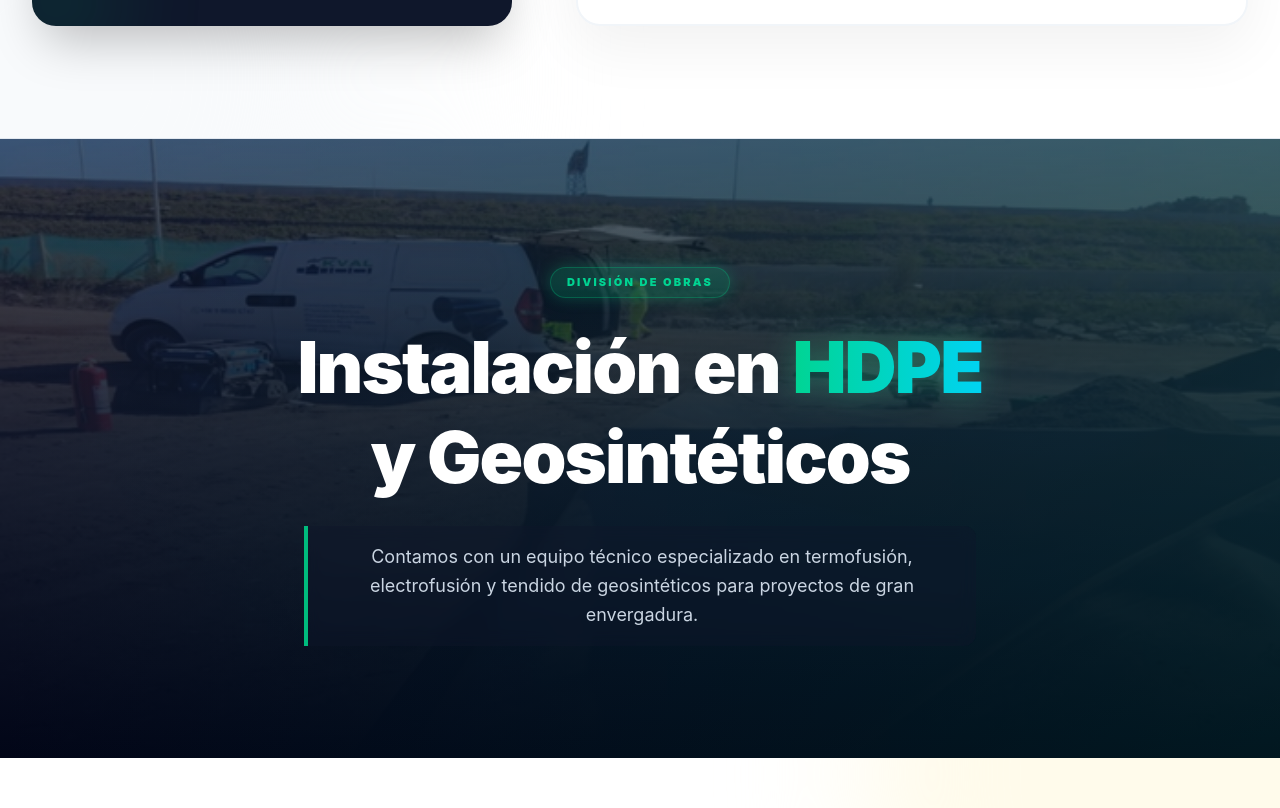
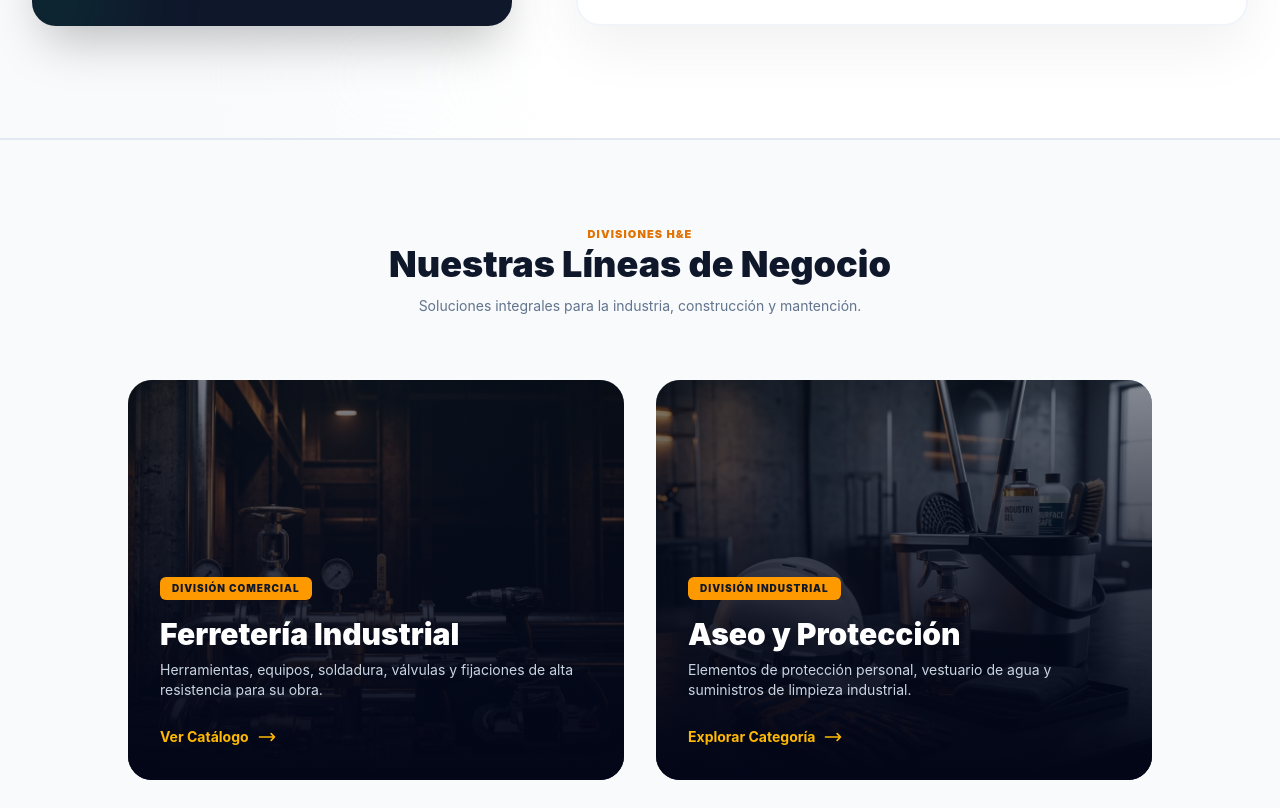
Before and after one commit to wisprice2/ferreteria-kval, a React (Vite) app: page / in a window 1280 px wide. Shown: the part 2252-3060 px from the top of the page. Built offline with nearby package versions, Linux system fonts and the light colour scheme.

Commit message:
feat: restaurar seccion Lineas de Negocio mostrando solo Ferreteria Industrial y Aseo y Proteccion

```diff
--- a/src/App.jsx
+++ b/src/App.jsx
@@ -443,6 +443,62 @@ export default function App() {
   );
 
   const renderInstallationView = () => null;
+
+  const renderHomeBusinessLines = () => (
+    <section id="lineas-negocio" className="py-20 bg-slate-50 border-y border-slate-200">
+      <div className="max-w-7xl mx-auto px-4 sm:px-6 lg:px-8">
+        <div className="text-center max-w-3xl mx-auto mb-16 space-y-3">
+          <span className="text-amber-600 text-[11px] uppercase tracking-widest font-black">Divisiones H&E</span>
+          <h2 className="text-3xl sm:text-4xl font-black text-slate-900">
+            Nuestras Líneas de Negocio
+          </h2>
+          <p className="text-slate-500 text-sm mt-2">Soluciones integrales para la industria, construcción y mantención.</p>
+        </div>
+
+        <div className="grid grid-cols-1 md:grid-cols-2 gap-8 max-w-5xl mx-auto">
+
+          {/* Card 1: Ferretería Industrial */}
+          <div
+            onClick={() => { setActiveCategory('Ferretería Industrial'); setCurrentView('catalog'); window.scrollTo(0,0); }}
+            className="group relative bg-slate-900 rounded-3xl overflow-hidden cursor-pointer hover:shadow-2xl transition-all h-[400px] flex flex-col justify-end p-8"
+          >
+            <div className="absolute inset-0 opacity-50 group-hover:opacity-70 transition-opacity duration-700">
+              <img src="/images/ferreteria_bg_hd.png" alt="Ferretería Industrial" className="w-full h-full object-cover group-hover:scale-105 transition-transform duration-700" />
+            </div>
+            <div className="absolute inset-0 bg-gradient-to-t from-slate-950 via-slate-950/60 to-transparent"></div>
+            <div className="relative z-10">
+              <span className="inline-block px-3 py-1 bg-amber-500 text-slate-900 text-[10px] font-black uppercase tracking-widest rounded-md mb-4">División Comercial</span>
+              <h3 className="text-3xl font-black text-white mb-2">Ferretería Industrial</h3>
+              <p className="text-slate-300 text-sm mb-6 max-w-md">Herramientas, equipos, soldadura, válvulas y fijaciones de alta resistencia para su obra.</p>
+              <div className="inline-flex items-center gap-2 text-amber-400 font-bold text-sm group-hover:gap-4 transition-all">
+                Ver Catálogo <svg className="w-5 h-5" fill="none" viewBox="0 0 24 24" stroke="currentColor" strokeWidth="2"><path strokeLinecap="round" strokeLinejoin="round" d="M17 8l4 4m0 0l-4 4m4-4H3" /></svg>
+              </div>
+            </div>
+          </div>
+
+          {/* Card 2: Aseo y Protección */}
+          <div
+            onClick={() => { setActiveCategory('Aseo y Protección'); setCurrentView('catalog'); window.scrollTo(0,0); }}
+            className="group relative bg-slate-900 rounded-3xl overflow-hidden cursor-pointer hover:shadow-2xl transition-all h-[400px] flex flex-col justify-end p-8"
+          >
+            <div className="absolute inset-0 opacity-50 group-hover:opacity-70 transition-opacity duration-700">
+              <img src="/images/aseo_bg_hd.png" alt="Aseo y Protección" className="w-full h-full object-cover group-hover:scale-105 transition-transform duration-700" />
+            </div>
+            <div className="absolute inset-0 bg-gradient-to-t from-slate-950 via-slate-950/60 to-transparent"></div>
+            <div className="relative z-10">
+              <span className="inline-block px-3 py-1 bg-amber-500 text-slate-900 text-[10px] font-black uppercase tracking-widest rounded-md mb-4">División Industrial</span>
+              <h3 className="text-3xl font-black text-white mb-2">Aseo y Protección</h3>
+              <p className="text-slate-300 text-sm mb-6 max-w-md">Elementos de protección personal, vestuario de agua y suministros de limpieza industrial.</p>
+              <div className="inline-flex items-center gap-2 text-amber-400 font-bold text-sm group-hover:gap-4 transition-all">
+                Explorar Categoría <svg className="w-5 h-5" fill="none" viewBox="0 0 24 24" stroke="currentColor" strokeWidth="2"><path strokeLinecap="round" strokeLinejoin="round" d="M17 8l4 4m0 0l-4 4m4-4H3" /></svg>
+              </div>
+            </div>
+          </div>
+
+        </div>
+      </div>
+    </section>
+  );
 
   return (
     <div className="min-h-screen bg-slate-50 text-slate-800 font-sans selection:bg-amber-500 selection:text-white overflow-x-hidden w-full">
@@ -864,6 +920,9 @@ export default function App() {
       </section>
 
 
+      {/* ═══════════ LÍNEAS DE NEGOCIO ═══════════ */}
+      {renderHomeBusinessLines()}
+
       {/* ═══════════ DIVISIÓN DE OBRAS: INSTALACIÓN EN HDPE Y GEOSINTÉTICOS ═══════════ */}
       <div id="servicios">
         <section className="relative pt-24 pb-20 lg:pt-32 lg:pb-28 bg-slate-950 overflow-hidden">
```
